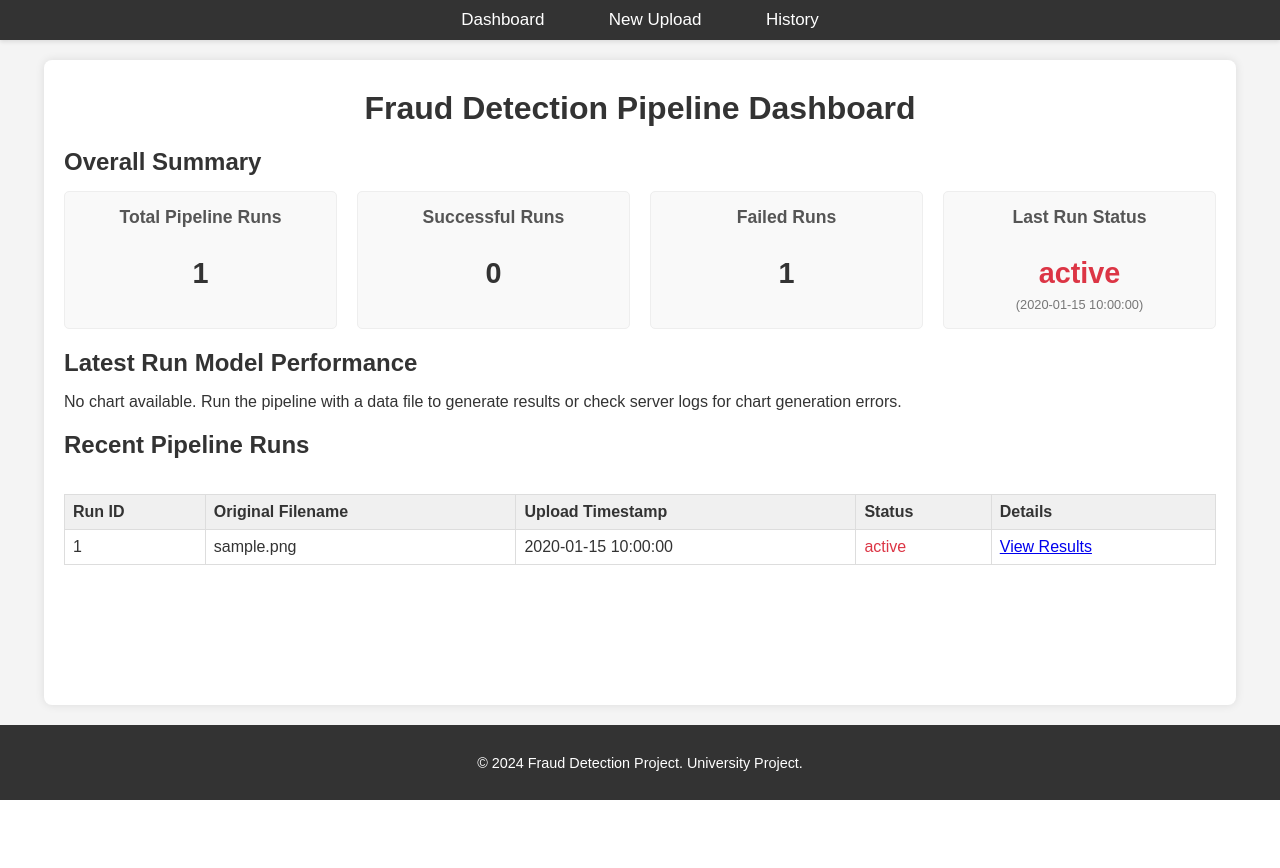
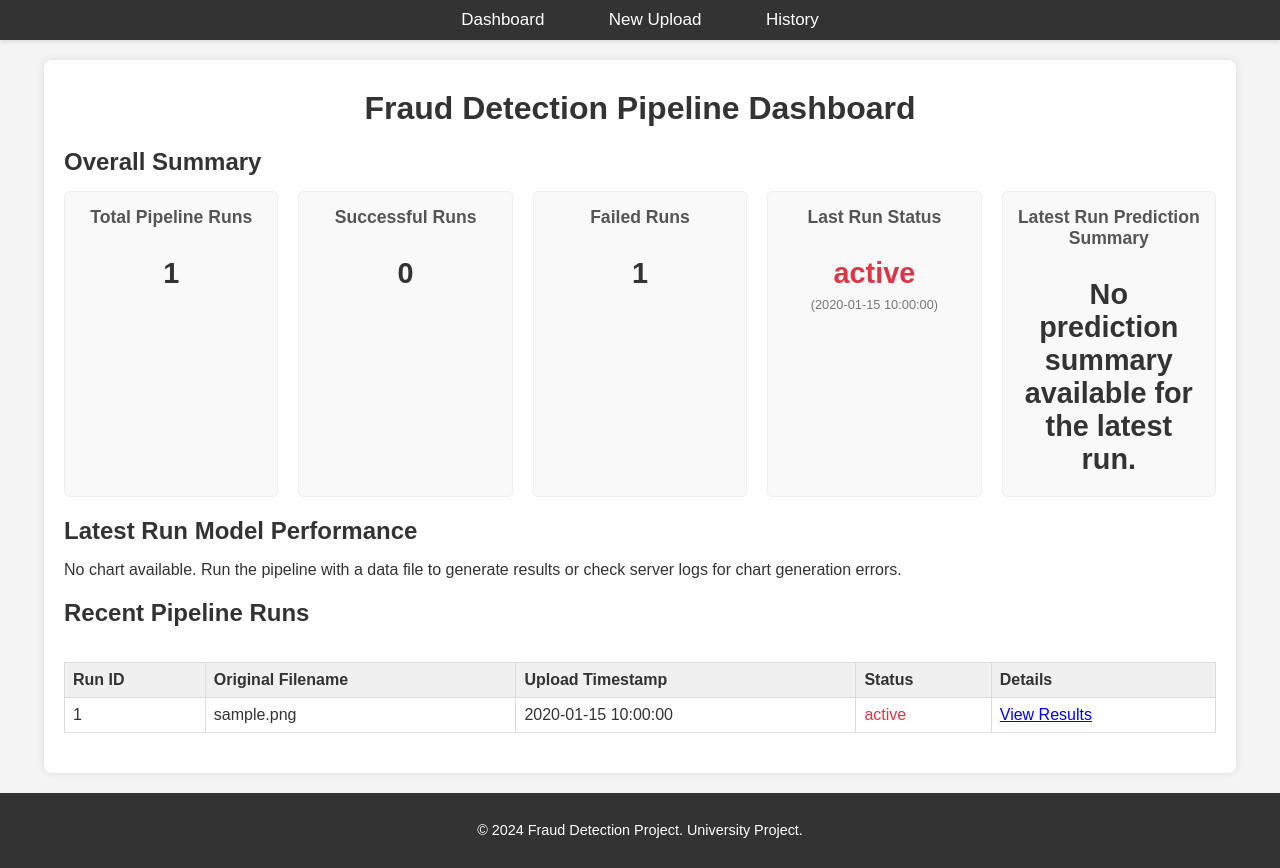
Before and after one commit to ashishdubeyiam/trade, a Flask app: page /dashboard in a window 1280 px wide. Before the commit the page ends 800 px from the top, so only its background shows below. Run offline with Flask 3, Linux system fonts and the light colour scheme; tables that the repository leaves empty hold one stand-in row (values such as "Sample post").

Commit message:
I've made some updates to display predicted fraud and legitimate counts in the user interface.
Here's what I did:
- I updated the `results.html` and `run_detail.html` files to show 'Total Predicted Fraudulent' (TP+FP) and 'Total Predicted Legitimate' (TN+FN) for each model.
- I modified the `/dashboard` route in `app.py` to calculate these summary prediction counts for the latest successful run, prioritizing Random Forest and then the first available model.
- I updated `dashboard.html` to display these overall predicted counts for the latest run.

```diff
--- a/fraud_detection_ui/app.py
+++ b/fraud_detection_ui/app.py
@@ -371,12 +371,37 @@ def dashboard():
         # Or if served via serve_generated_image:
         # latest_run_chart_path = url_for('serve_generated_image', filename='latest_run_f1_scores.png')
 
-        # Generate chart for the latest successful run
+        # Generate chart for the latest successful run and get prediction counts
         latest_successful_run = db.session.query(PipelineRun).filter(PipelineRun.status_message.ilike('Success%')).order_by(desc(PipelineRun.upload_timestamp)).first()
+
+        # Initialize new summary stats for prediction counts
+        summary_stats['latest_run_predicted_fraud'] = 'N/A'
+        summary_stats['latest_run_predicted_legit'] = 'N/A'
+        summary_stats['latest_run_model_for_counts'] = 'N/A'
+
         if latest_successful_run:
             model_results_for_latest_run = db.session.query(ModelResult).filter(ModelResult.pipeline_run_id == latest_successful_run.id).all()
             if model_results_for_latest_run:
                 latest_run_chart_filename = generate_performance_chart(latest_successful_run.id, model_results_for_latest_run)
+
+                # Try to find Random Forest results, otherwise use the first model's results for prediction counts
+                chosen_model_result = None
+                for res in model_results_for_latest_run:
+                    if "Random Forest" in res.model_name:
+                        chosen_model_result = res
+                        break
+                if not chosen_model_result and model_results_for_latest_run:
+                    chosen_model_result = model_results_for_latest_run[0] # Fallback to the first model
+
+                if chosen_model_result:
+                    summary_stats['latest_run_model_for_counts'] = chosen_model_result.model_name
+                    tp = chosen_model_result.tp if chosen_model_result.tp is not None else 0
+                    fp = chosen_model_result.fp if chosen_model_result.fp is not None else 0
+                    tn = chosen_model_result.tn if chosen_model_result.tn is not None else 0
+                    fn = chosen_model_result.fn if chosen_model_result.fn is not None else 0
+
+                    summary_stats['latest_run_predicted_fraud'] = tp + fp
+                    summary_stats['latest_run_predicted_legit'] = tn + fn
 
     except Exception as e:
         flash(f"Error querying database for dashboard data: {str(e)}", "error")
--- a/fraud_detection_ui/templates/dashboard.html
+++ b/fraud_detection_ui/templates/dashboard.html
@@ -29,6 +29,16 @@
                 </p>
                 {% if summary_stats.last_run_timestamp %}
                     <small>({{ summary_stats.last_run_timestamp.strftime('%Y-%m-%d %H:%M:%S') if summary_stats.last_run_timestamp else 'No runs yet' }})</small>
+                {% endif %}
+            </div>
+            <div class="stat-item" style="text-align: center;">
+                <h3>Latest Run Prediction Summary</h3>
+                {% if summary_stats.latest_run_model_for_counts != 'N/A' %}
+                    <p style="font-size: 12px; margin-bottom: 5px;">(Based on model: {{ summary_stats.latest_run_model_for_counts }})</p>
+                    <p>Predicted Fraudulent: <strong style="font-size: 18px;">{{ summary_stats.latest_run_predicted_fraud }}</strong></p>
+                    <p>Predicted Legitimate: <strong style="font-size: 18px;">{{ summary_stats.latest_run_predicted_legit }}</strong></p>
+                {% else %}
+                    <p>No prediction summary available for the latest run.</p>
                 {% endif %}
             </div>
         </div>
--- a/fraud_detection_ui/templates/results.html
+++ b/fraud_detection_ui/templates/results.html
@@ -32,6 +32,8 @@
                 <tr><td>True Positives (TP)</td><td>{{ metrics.tp if metrics.tp is not none else 'N/A' }}</td></tr>
                 <tr><td>Specificity</td><td>{{ metrics.specificity | round(4) if metrics.specificity is not none else 'N/A' }}</td></tr>
                 <tr><td>Geometric Mean</td><td>{{ metrics.geometric_mean | round(4) if metrics.geometric_mean is not none else 'N/A' }}</td></tr>
+                    <tr><td>Total Predicted Fraudulent</td><td>{{ (metrics.tp if metrics.tp is not none else 0) + (metrics.fp if metrics.fp is not none else 0) }}</td></tr>
+                    <tr><td>Total Predicted Legitimate</td><td>{{ (metrics.tn if metrics.tn is not none else 0) + (metrics.fn if metrics.fn is not none else 0) }}</td></tr>
             </table>
 
             {% set parts = model_key_from_json.split('_') %}
--- a/fraud_detection_ui/templates/run_detail.html
+++ b/fraud_detection_ui/templates/run_detail.html
@@ -30,6 +30,8 @@
                     <tr><td>True Positives (TP)</td><td>{{ result.tp if result.tp is not none else 'N/A' }}</td></tr>
                     <tr><td>Specificity</td><td>{{ result.specificity | round(4) if result.specificity is not none else 'N/A' }}</td></tr>
                     <tr><td>Geometric Mean</td><td>{{ result.geometric_mean | round(4) if result.geometric_mean is not none else 'N/A' }}</td></tr>
+                    <tr><td>Total Predicted Fraudulent</td><td>{{ (result.tp if result.tp is not none else 0) + (result.fp if result.fp is not none else 0) }}</td></tr>
+                    <tr><td>Total Predicted Legitimate</td><td>{{ (result.tn if result.tn is not none else 0) + (result.fn if result.fn is not none else 0) }}</td></tr>
                 </table>
 
                 {% if result.confusion_matrix_plot_path %}
```
